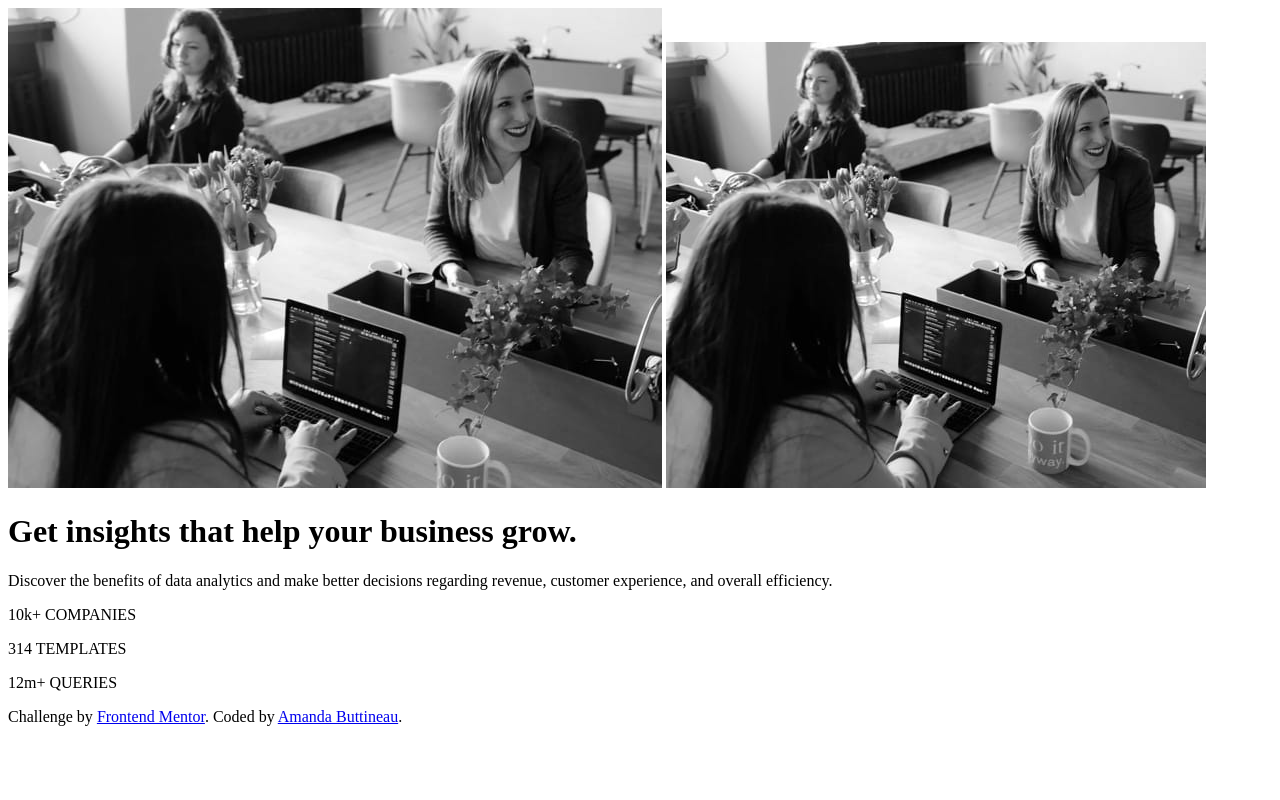
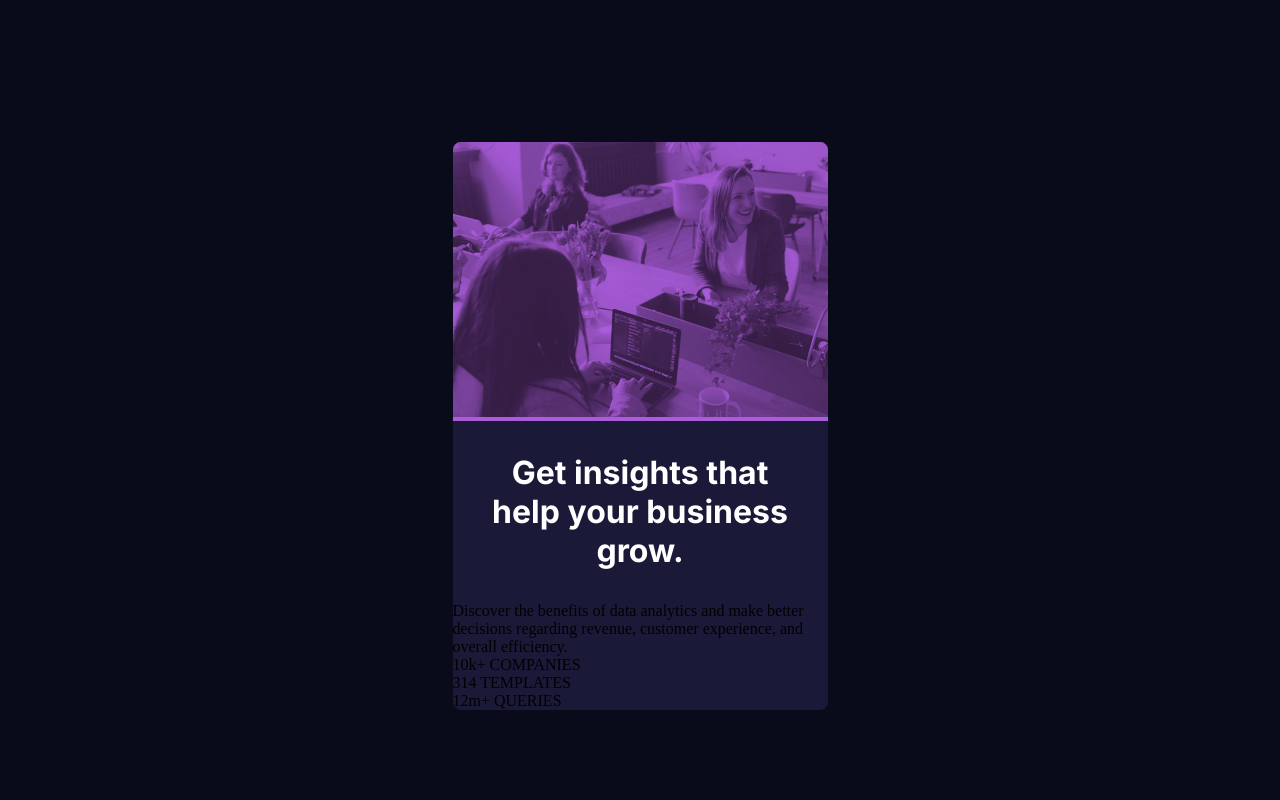
Before and after one commit to ab1820/Stats-Card, a plain HTML site: page index.html in a window 1280 px wide. Shown: the top 800 px of the page. Drawn offline with Linux system fonts and the light colour scheme.

Commit message:
purple line troubles!

```diff
--- a/index.html
+++ b/index.html
@@ -4,26 +4,28 @@
 <head>
   <meta charset="UTF-8">
   <meta name="viewport" content="width=device-width, initial-scale=1.0">
-  <!-- displays site properly based on user's device -->
   <link rel="stylesheet" href="style.css">
   <link rel="icon" type="image/png" sizes="32x32" href="./images/favicon-32x32.png">
-
-  <title>Frontend Mentor | Stats preview card component</title>
+  <title>Stats preview card component</title>
 </head>
 
 <body>
 
   <div class="main-container">
-    <img src="./images/image-header-mobile.jpg" alt="main-image" class="mobile-image">
-    <img src="./images/image-header-desktop.jpg" alt="desktop-image" class="desktop-image">
-    <h1>Get insights that help your business grow.</h1>
+    <div class="color-overlay">
+      <img src="./images/image-header-mobile.jpg" alt="main-image" class="mobile-image">
+      <img src="./images/image-header-desktop.jpg" alt="desktop-image" class="desktop-image">
+    </div>
+    <h1>Get <span class="insights">insights</span> that help your business grow.</h1>
 
     <p>Discover the benefits of data analytics and make better decisions regarding revenue, customer
       experience, and overall efficiency.</p>
 
-    <p><span class="10k">10k+</span> COMPANIES</p>
-    <p><span class="314">314</span> TEMPLATES</p>
-    <p><span class="12m">12m+</span> QUERIES</p>
+    <div class="stats">
+      <p><span class="10k">10k+</span> COMPANIES</p>
+      <p><span class="314">314</span> TEMPLATES</p>
+      <p><span class="12m">12m+</span> QUERIES</p>
+    </div>
   </div>
 
   <div class="attribution">
--- a/style.css
+++ b/style.css
@@ -0,0 +1,77 @@
+@import url('https://fonts.googleapis.com/css2?family=Inter:wght@400;700&family=Lexend+Deca&display=swap');
+
+:root {
+  --main-background: hsl(233, 47%, 7%);
+  --card-background-color: hsl(244, 38%, 16%);
+  --purple-hue: hsl(277, 64%, 61%);
+  --main-heading-stats: hsl(0, 0%, 100%);
+  --main-paragraph: hsla(0, 0%, 100%, 0.75);
+  --stat-headings: hsla(0, 0%, 100%, 0.6);
+}
+
+/* font-family: 'Inter', sans-serif;
+font-family: 'Lexend Deca', sans-serif; */
+
+* {
+  box-sizing: border-box;
+  margin: 0;
+  padding: 0;
+}
+
+body {
+  background-color: var(--main-background);
+}
+
+/* FOOTER SECTION */
+.attribution {
+  text-align: center;
+  margin-top: 32rem;
+  color: var(--main-paragraph);
+  font-family: 'Lexend Deca', sans-serif;
+}
+
+a {
+  color: var(--stat-headings);
+}
+
+a:hover {
+  text-decoration: none;
+  color: var(--purple-hue);
+}
+
+/* MOBILE STYLING FIRST */
+.main-container {
+  display: flex;
+  flex-direction: column;
+  min-width: 375px;
+  max-width: 375px;
+  margin: auto;
+  /* text-align: center; */
+  background-color: var(--card-background-color);
+  border-radius: 0.5rem;
+  transform: translateY(25%);
+}
+
+.desktop-image {
+  display: none;
+}
+
+/* IMAGE STYLING */
+.mobile-image {
+  max-width: 375px;
+  border-radius: 0.5rem 0.5rem 0 0;
+  mix-blend-mode: multiply;
+  opacity: 0.7;
+}
+
+.color-overlay {
+  background-color: var(--purple-hue);
+  border-radius: 0.5rem 0.5rem 0 0;
+}
+
+div.main-container h1 {
+  color: var(--main-heading-stats);
+  font-family: 'Inter', sans-serif;
+  margin: 2rem 2rem;
+  text-align: center;
+}
```
